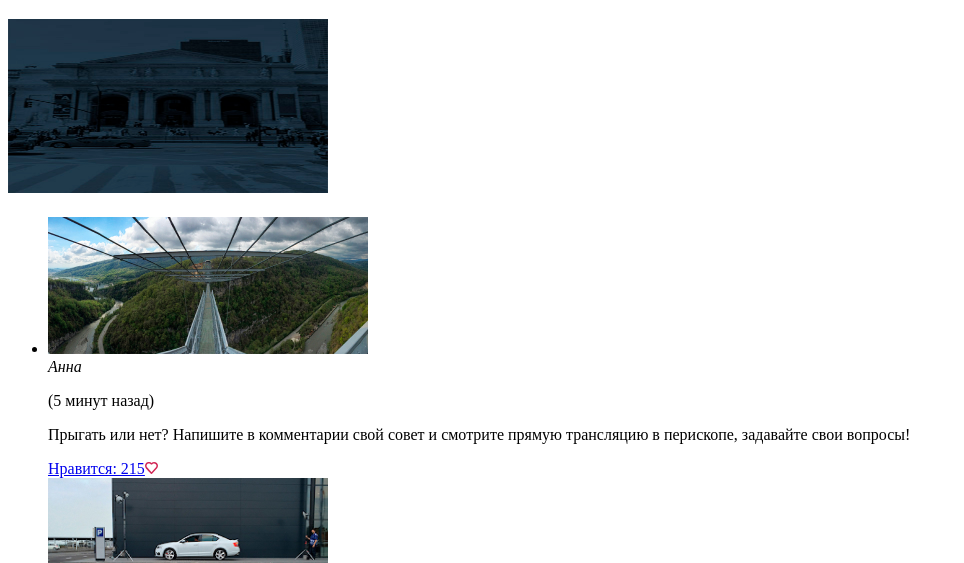
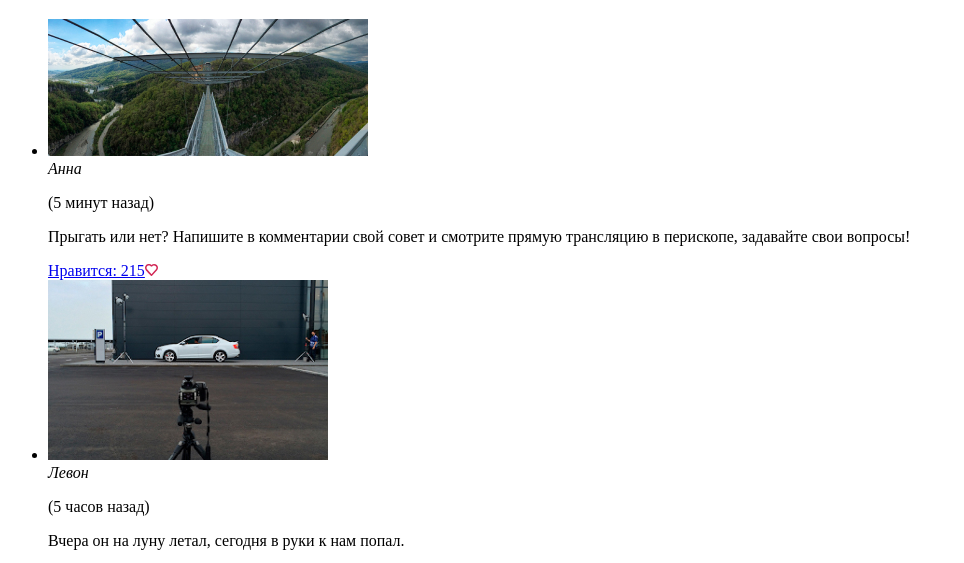
Before and after one commit to mginzburgs/1655373-pink-22, a website: page source/catalog.html in a window 1280 px wide. Shown: the part 205-768 px from the top of the page, without its empty margins (0-964 px from the left). Drawn offline with Linux system fonts and the light colour scheme.

Commit message:
исправил ошибки

```diff
--- a/source/catalog.html
+++ b/source/catalog.html
@@ -35,7 +35,6 @@
       <div class="inner-page__wrapper">
       <div class="inner-page__header">
         <h1 class="inner-page-header__heading">Фотографии пользователей</h1>
-        <img class="inner-page-header__background" src="img/elements/inner_page_header__background.png" width="320" height="174" alt="улица">
       </div>
       <section class="photos">
         <div class="photos__wrapper">
```
